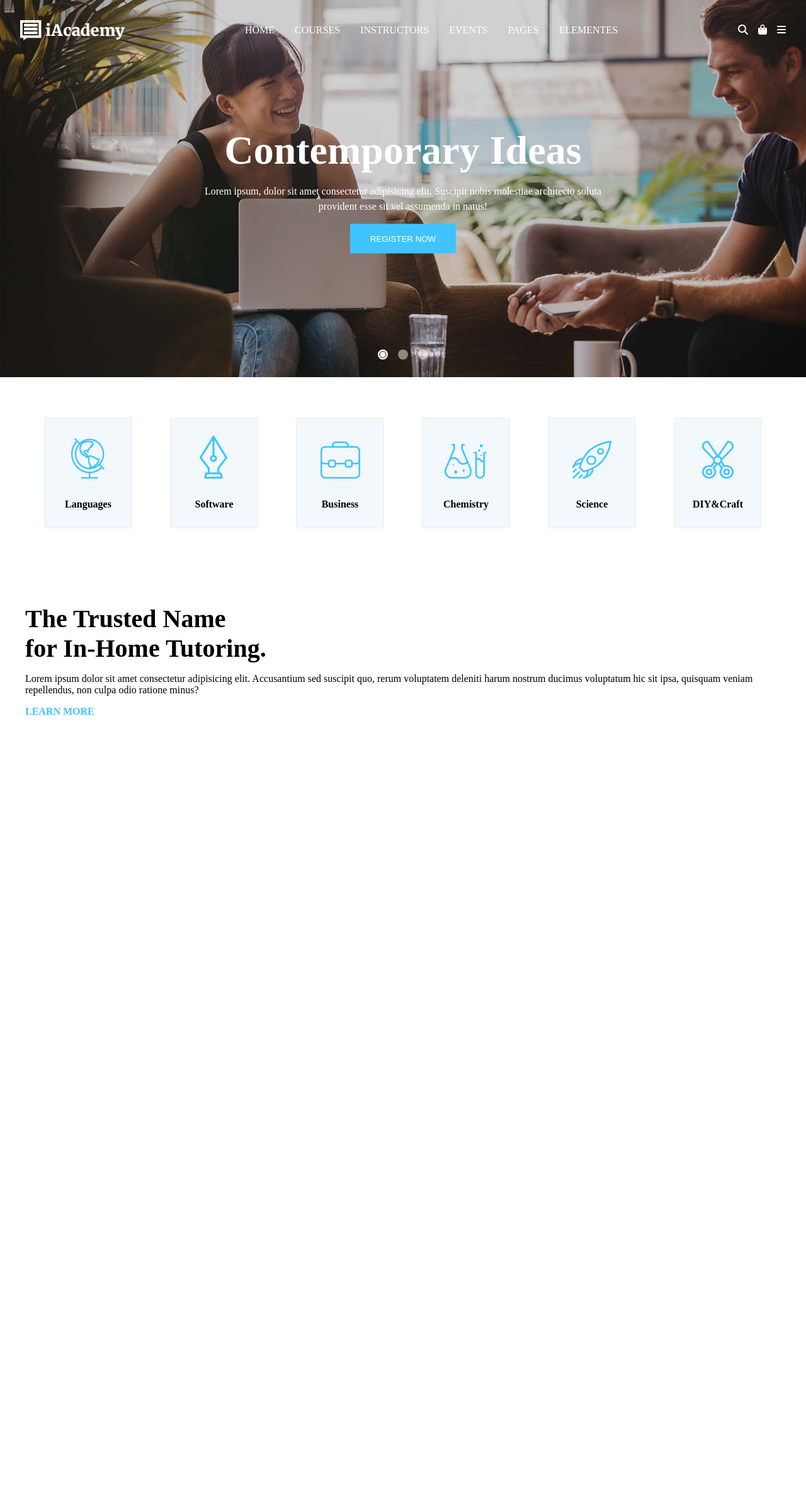
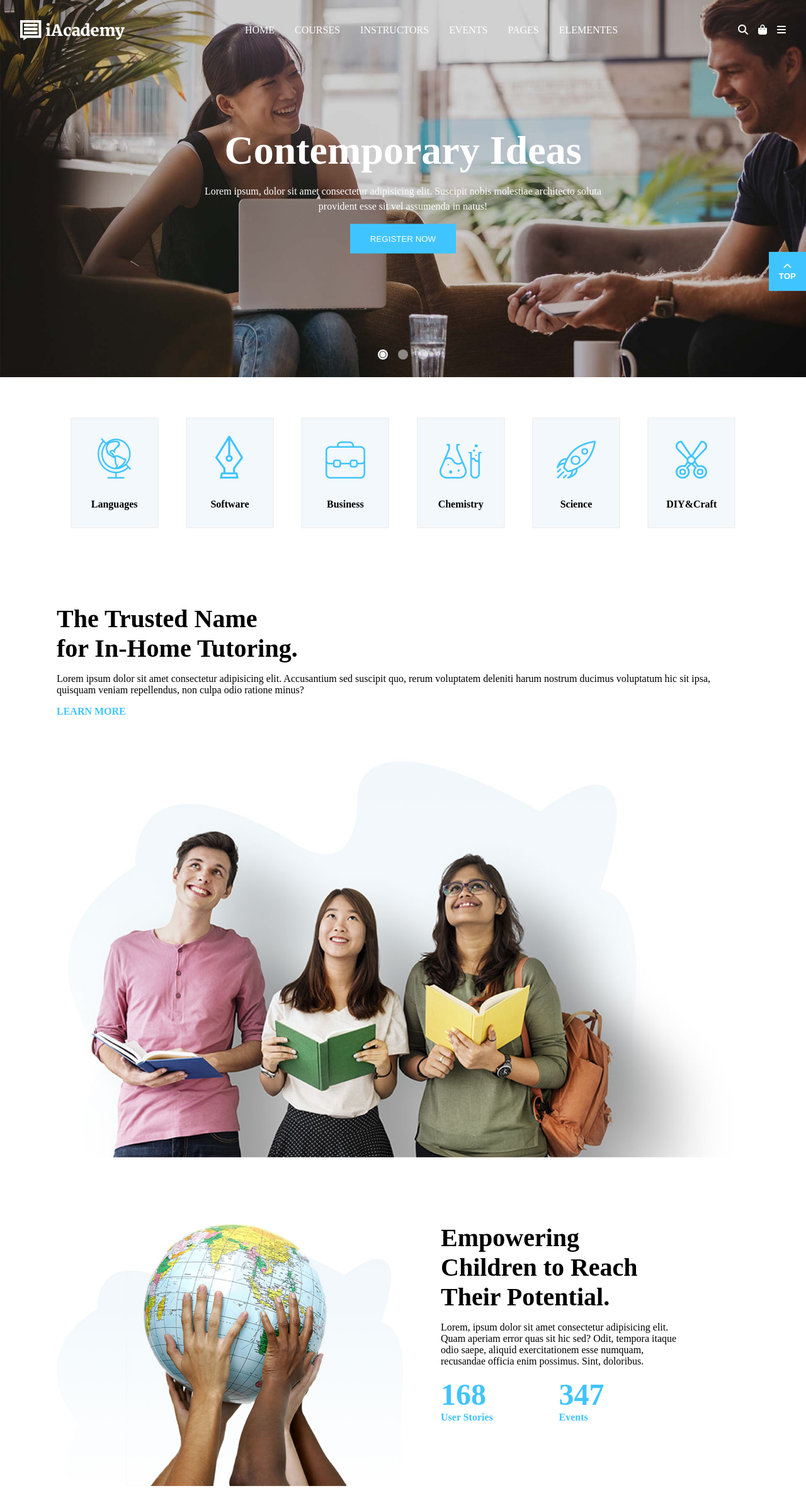
Before and after one commit to MLaz95/proj-html-vuejs, a Vue app: page / in a window 1280 px wide. Shown: the top 2398 px of the page at 63% size. Before the commit the page ends 1139 px from the top, so only its background shows below. Built offline with nearby package versions, Linux system fonts and the light colour scheme.

Commit message:
aggiunte altre sezioni nel main

```diff
--- a/src/components/AppMain.vue
+++ b/src/components/AppMain.vue
@@ -4,9 +4,8 @@
 
         data(){
                 return {
-                    cardLinks:[
-                        'Languages', 'Software', 'Business', 'Chemistry', 'Science', 'DIY&Craft'
-                    ]
+                    // list of links below header
+                    cardLinks:['Languages', 'Software', 'Business', 'Chemistry', 'Science', 'DIY&Craft']
                 }
             }
 
@@ -31,7 +30,38 @@
             <p>Lorem ipsum dolor sit amet consectetur adipisicing elit. Accusantium sed suscipit quo, rerum voluptatem deleniti harum nostrum ducimus voluptatum hic sit ipsa, quisquam veniam repellendus, non culpa odio ratione minus?</p>
             <a href="!#">Learn More</a>
         </div>
+
+        <div class="img-wrapper">
+            <img src="/img/h5-img-1.jpg" alt="">
+            <button class="btn-top">
+                <i class="fa-solid fa-chevron-up"></i>
+                <div>TOP</div>
+            </button>
+        </div>
     </section>
+
+    <section class="split-section container">
+        <div>
+            <!-- img -->
+            <img src="/img/h5-img-2.jpg" alt="">
+        </div>
+        <div class="split-text">
+            <!-- text -->
+            <h2>Empowering Children to Reach Their Potential.</h2>
+            <p>Lorem, ipsum dolor sit amet consectetur adipisicing elit. Quam aperiam error quas sit hic sed? Odit, tempora itaque odio saepe, aliquid exercitationem esse numquam, recusandae officia enim possimus. Sint, doloribus.</p>
+            <div class="section-data">
+                <div>
+                    <div><strong>168</strong></div>
+                    <div>User Stories</div>
+                </div>
+                <div>
+                    <div><strong>347</strong></div>
+                    <div>Events</div>
+                </div>
+            </div>
+        </div>
+    </section>
+
 
 
 </template>
@@ -39,6 +69,17 @@
 <style lang="scss">
 @use '../styles/variables.scss' as *;
 
+    section{
+        .img-wrapper{
+            max-width: 1100px;
+
+            img{
+                width: 100%;
+            }
+        }
+
+
+    }
     .card-links{
         display: flex;
         justify-content: space-around;
@@ -60,6 +101,8 @@
     }
 
     .section-text{
+        display: flex;
+        flex-direction: column;
 
         p{
             margin: 1rem 0;
@@ -73,6 +116,39 @@
             color: $bg-primary;
             background-color: transparent;
         }
+    }
 
+    .container.split-section{
+        display: flex;
+        margin: 100px auto 50px;
+        div{
+            width: 50%;
+            img{
+                width: 100%;
+            }
+        }
+
+        .split-text{
+            padding: 0 115px 0 60px ;
+            p{
+                margin: 1rem 0;
+            }
+        }
+
+        .section-data{
+            width: 100%;
+            display: flex;
+            color: $bg-primary;
+
+            div{
+                width: 50%;
+                font-weight: bold;
+
+
+                strong{
+                    font-size: 3rem;
+                }
+            }
+        }
     }
 </style>
--- a/src/styles/general.scss
+++ b/src/styles/general.scss
@@ -1,3 +1,4 @@
+@use './variables.scss' as *;
 @import 'node_modules/@fortawesome/fontawesome-free/css/all.min.css';
 // font awesome
 
@@ -9,10 +10,21 @@
 // reset
 
 .container{
-  max-width: 1200px;
+  max-width: 1100px;
   margin: 0 auto;
 }
 
 section h2{
   font-size: 2.5rem;
 }
+
+.btn-top{
+  position: fixed;
+  top: 50%;
+  right: 0;
+  padding: 1rem;
+  border: none;
+  font-weight: bold;
+  color: white;
+  background-color: $bg-primary;
+}
```
